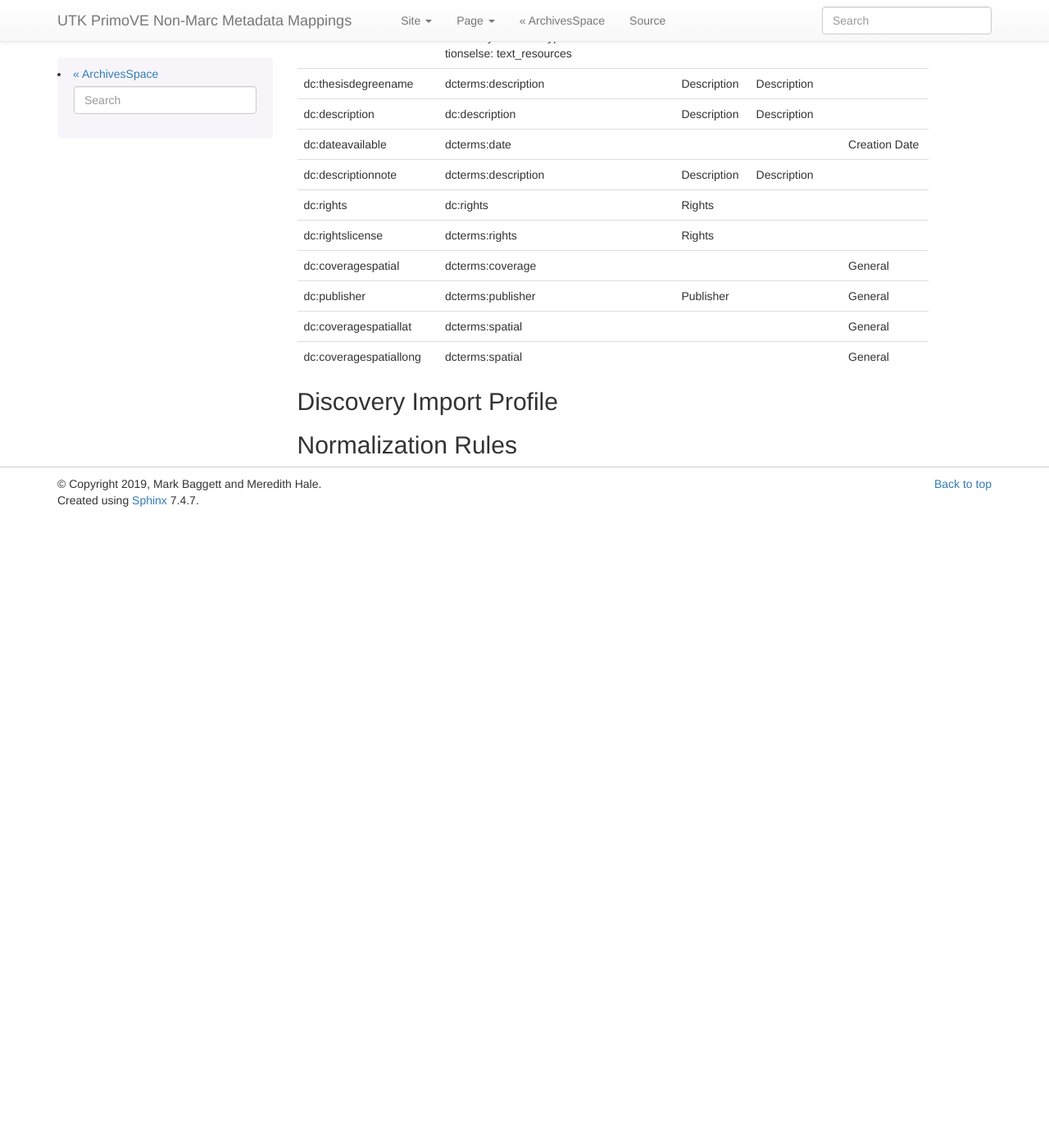
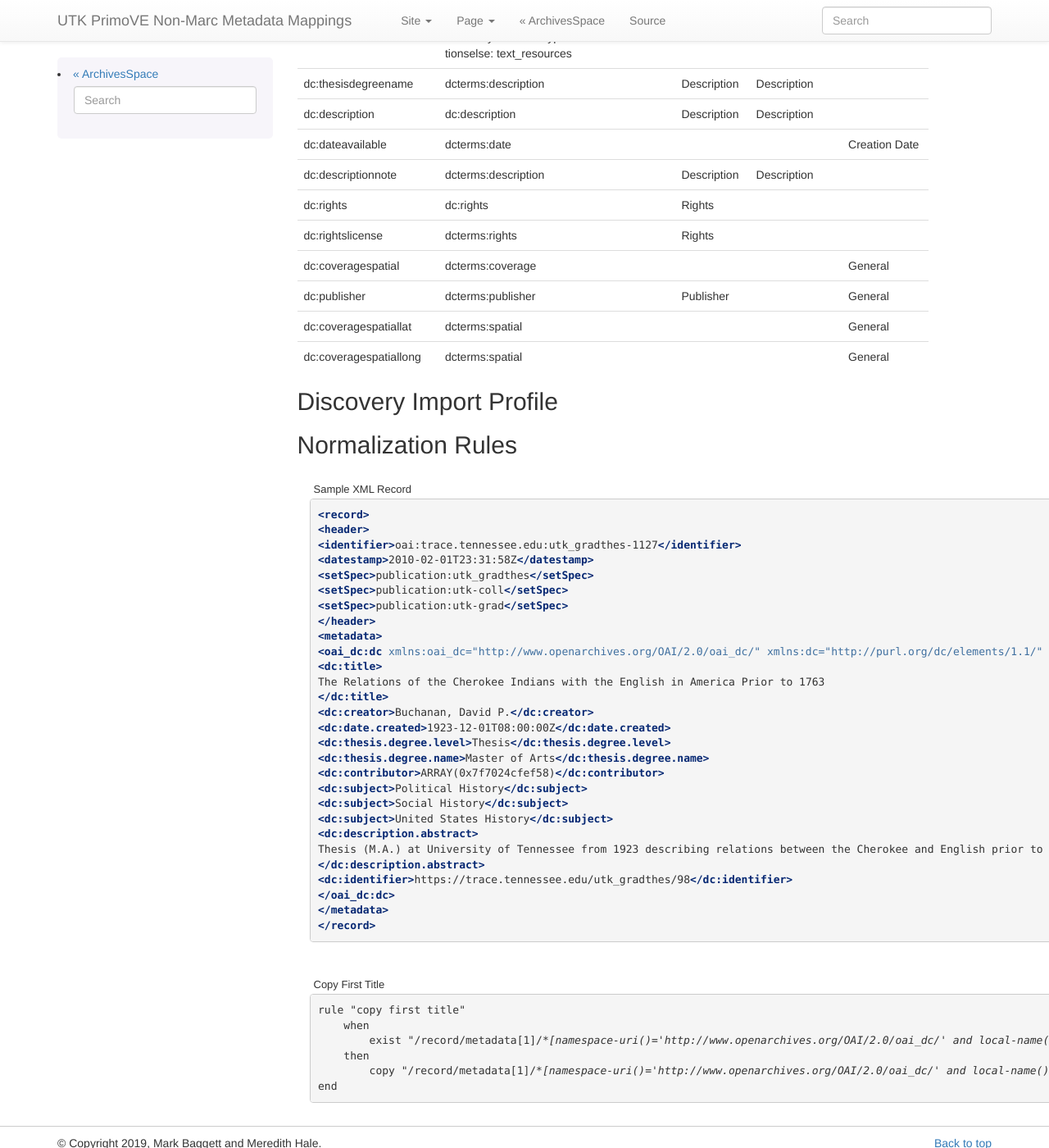
Before and after one commit to markpbaggett/primove_metadata, a Sphinx documentation site: the page built from docs/source/external_sources/digital_commons.rst, in a window 1280 px wide and 1400 px high, scrolled down 1990 px. Shown: the whole window at 82% size. Built offline with Sphinx 7.4.7, drawn with Linux system fonts in a browser that asks for light colours; before the commit the page ends 2620 px from its top, so only the background shows below that.

Commit message:
Add sample record & copy first title rule.

```diff
--- a/docs/source/external_sources/digital_commons.rst
+++ b/docs/source/external_sources/digital_commons.rst
@@ -128,3 +128,47 @@ Discovery Import Profile
 
 Normalization Rules
 ===================
+
+.. code-block:: xml
+    :name: Sample XML Record
+    :caption: Sample XML Record
+
+    <record>
+    <header>
+    <identifier>oai:trace.tennessee.edu:utk_gradthes-1127</identifier>
+    <datestamp>2010-02-01T23:31:58Z</datestamp>
+    <setSpec>publication:utk_gradthes</setSpec>
+    <setSpec>publication:utk-coll</setSpec>
+    <setSpec>publication:utk-grad</setSpec>
+    </header>
+    <metadata>
+    <oai_dc:dc xmlns:oai_dc="http://www.openarchives.org/OAI/2.0/oai_dc/" xmlns:dc="http://purl.org/dc/elements/1.1/" xmlns:xsi="http://www.w3.org/2001/XMLSchema-instance" xsi:schemaLocation="http://www.bepress.com/OAI/2.0/qualified-dublin-core/ https://resources.bepress.com/assets/xsd/oai_qualified_dc.xsd">
+    <dc:title>
+    The Relations of the Cherokee Indians with the English in America Prior to 1763
+    </dc:title>
+    <dc:creator>Buchanan, David P.</dc:creator>
+    <dc:date.created>1923-12-01T08:00:00Z</dc:date.created>
+    <dc:thesis.degree.level>Thesis</dc:thesis.degree.level>
+    <dc:thesis.degree.name>Master of Arts</dc:thesis.degree.name>
+    <dc:contributor>ARRAY(0x7f7024cfef58)</dc:contributor>
+    <dc:subject>Political History</dc:subject>
+    <dc:subject>Social History</dc:subject>
+    <dc:subject>United States History</dc:subject>
+    <dc:description.abstract>
+    Thesis (M.A.) at University of Tennessee from 1923 describing relations between the Cherokee and English prior to 1763. This thesis by David Buchanan contains detailed accounts of the Cherokee nation before colonization of the Cherokee territories in the Appalachian region as well as interactions between the English army and settlers.
+    </dc:description.abstract>
+    <dc:identifier>https://trace.tennessee.edu/utk_gradthes/98</dc:identifier>
+    </oai_dc:dc>
+    </metadata>
+    </record>
+
+.. code-block:: rst
+    :name: Copy First Title
+    :caption: Copy First Title
+
+    rule "copy first title"
+        when
+            exist "/record/metadata[1]/*[namespace-uri()='http://www.openarchives.org/OAI/2.0/oai_dc/' and local-name()='dc'][1]/*[namespace-uri()='http://purl.org/dc/elements/1.1/' and local-name()='title']"
+        then
+            copy "/record/metadata[1]/*[namespace-uri()='http://www.openarchives.org/OAI/2.0/oai_dc/' and local-name()='dc'][1]/*[namespace-uri()='http://purl.org/dc/elements/1.1/' and local-name()='title'][1]" to "dc"."title"
+    end
```
